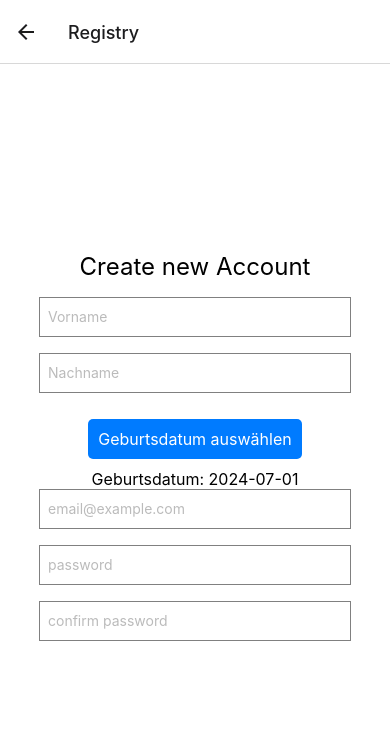
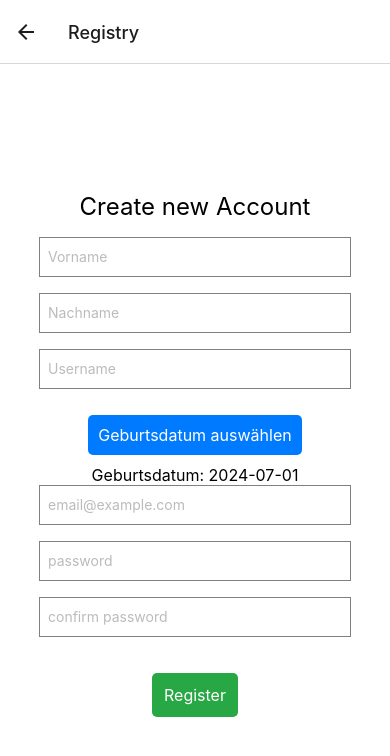
Before and after one commit to 13nico01/DA-VinoVenture, a React Native app in the folder vinoventure_mobile/: screen /Registry in a window 390 px wide. Shown: the top 756 px of the page. Built offline with nearby package versions, Linux system fonts and the light colour scheme.

Commit message:
man kann jetzt über die app einen Benutzer erstellen

```diff
--- a/vinoventure_mobile/Frontend/Login/Registry.jsx
+++ b/vinoventure_mobile/Frontend/Login/Registry.jsx
@@ -1,5 +1,5 @@
 import React, { useState } from 'react';
-import { View, Text, TextInput, StyleSheet, TouchableOpacity, Platform } from "react-native";
+import { View, Text, TextInput, StyleSheet, TouchableOpacity, Platform, Alert } from "react-native";
 import DateTimePicker from '@react-native-community/datetimepicker';
 
 const Registry = ({ navigation }) => {
@@ -8,6 +8,7 @@ const Registry = ({ navigation }) => {
     const [confirmPassword, setConfirmPassword] = useState('');
     const [firstname, setFirstname] = useState('');
     const [lastname, setLastname] = useState('');
+    const [username, setUsername] = useState('');  // Username hinzufügen
     const [choosenDate, setChoosenDate] = useState(new Date());
     const [showPicker, setShowPicker] = useState(false);
 
@@ -23,6 +24,42 @@ const Registry = ({ navigation }) => {
 
     const showDatePicker = () => {
         setShowPicker(true); // Picker anzeigen
+    };
+
+    // Registrierungshandling
+    const registerUser = async () => {
+        if (password !== confirmPassword) {
+            return Alert.alert("Fehler", "Passwörter stimmen nicht überein");
+        }
+
+        try {
+            const response = await fetch("http://172.20.10.2:3000/api/users/signup", {  // Endpunkt anpassen, falls erforderlich
+                method: "POST",
+                headers: {
+                    "Content-Type": "application/json",
+                },
+                body: JSON.stringify({
+                    firstname,
+                    lastname,
+                    username,
+                    password,
+                    email,
+                    birthdate: choosenDate.toISOString().substring(0, 10),
+                }),
+            });
+
+            if (response.ok) {
+                const data = await response.json();
+                Alert.alert("Erfolg", data.message);
+                navigation.navigate("Login"); // Navigiere zur Login-Seite
+            } else {
+                const errorData = await response.json();
+                Alert.alert("Fehler", errorData.error || "Registrierung fehlgeschlagen");
+            }
+        } catch (error) {
+            console.error("Fehler bei der Registrierung:", error);
+            Alert.alert("Fehler", "Serverfehler. Bitte später erneut versuchen.");
+        }
     };
 
     return (
@@ -42,20 +79,26 @@ const Registry = ({ navigation }) => {
                 placeholderTextColor={'#bbb'}
                 onChangeText={(text) => setLastname(text)}
             />
+            <TextInput
+                style={styles.input}
+                placeholder={'Username'}
+                value={username}
+                placeholderTextColor={'#bbb'}
+                onChangeText={(text) => setUsername(text)}
+            />
 
-            {/* Date Picker Button */}
             <TouchableOpacity onPress={showDatePicker} style={styles.dateButton}>
                 <Text style={styles.dateButtonText}>Geburtsdatum auswählen</Text>
             </TouchableOpacity>
-            {/* DateTimePicker - nur anzeigen, wenn showPicker true ist */}
+
             {showPicker && (
                 <DateTimePicker
                     value={choosenDate}
                     mode="date"
-                    display={Platform.OS === 'ios' ? 'default' : 'default'} // Standardanzeige für iOS und Android
+                    display={Platform.OS === 'ios' ? 'default' : 'default'}
                     onChange={handleConfirmDate}
-                    maximumDate={new Date()} // Optional: Maximaldatum auf heute setzen (z.B. für Geburtstagsauswahl)
-                    style={styles.datePicker} // Picker mit Stil
+                    maximumDate={new Date()}
+                    style={styles.datePicker}
                 />
             )}
             <Text style={styles.dateText}>Geburtsdatum: {choosenDate.toISOString().substring(0, 10)}</Text>
@@ -72,6 +115,7 @@ const Registry = ({ navigation }) => {
                 placeholder={'password'}
                 value={password}
                 placeholderTextColor={'#bbb'}
+                secureTextEntry
                 onChangeText={(text) => setPassword(text)}
             />
             <TextInput
@@ -79,18 +123,23 @@ const Registry = ({ navigation }) => {
                 placeholder={'confirm password'}
                 value={confirmPassword}
                 placeholderTextColor={'#bbb'}
+                secureTextEntry
                 onChangeText={(text) => setConfirmPassword(text)}
             />
+
+            <TouchableOpacity onPress={registerUser} style={styles.registerButton}>
+                <Text style={styles.registerButtonText}>Register</Text>
+            </TouchableOpacity>
         </View>
     );
-}
+};
 
 const styles = StyleSheet.create({
     container: {
         flex: 1,
         justifyContent: 'center',
         alignItems: 'center',
-        backgroundColor: '#fff', // Weiße Hintergrundfarbe
+        backgroundColor: '#fff',
     },
     title: {
         fontSize: 24,
@@ -118,9 +167,15 @@ const styles = StyleSheet.create({
         fontSize: 16,
         marginTop: 10,
     },
-    datePicker: {
-        backgroundColor: '#fff', // Hintergrundfarbe für den Picker festlegen
-        width: '100%',
+    registerButton: {
+        backgroundColor: '#28a745',
+        padding: 12,
+        borderRadius: 5,
+        marginTop: 20,
+    },
+    registerButtonText: {
+        color: 'white',
+        fontSize: 16,
     },
 });
 
```
Also changed, not shown: 1 other file (tests, documents, lock files or other folders).
